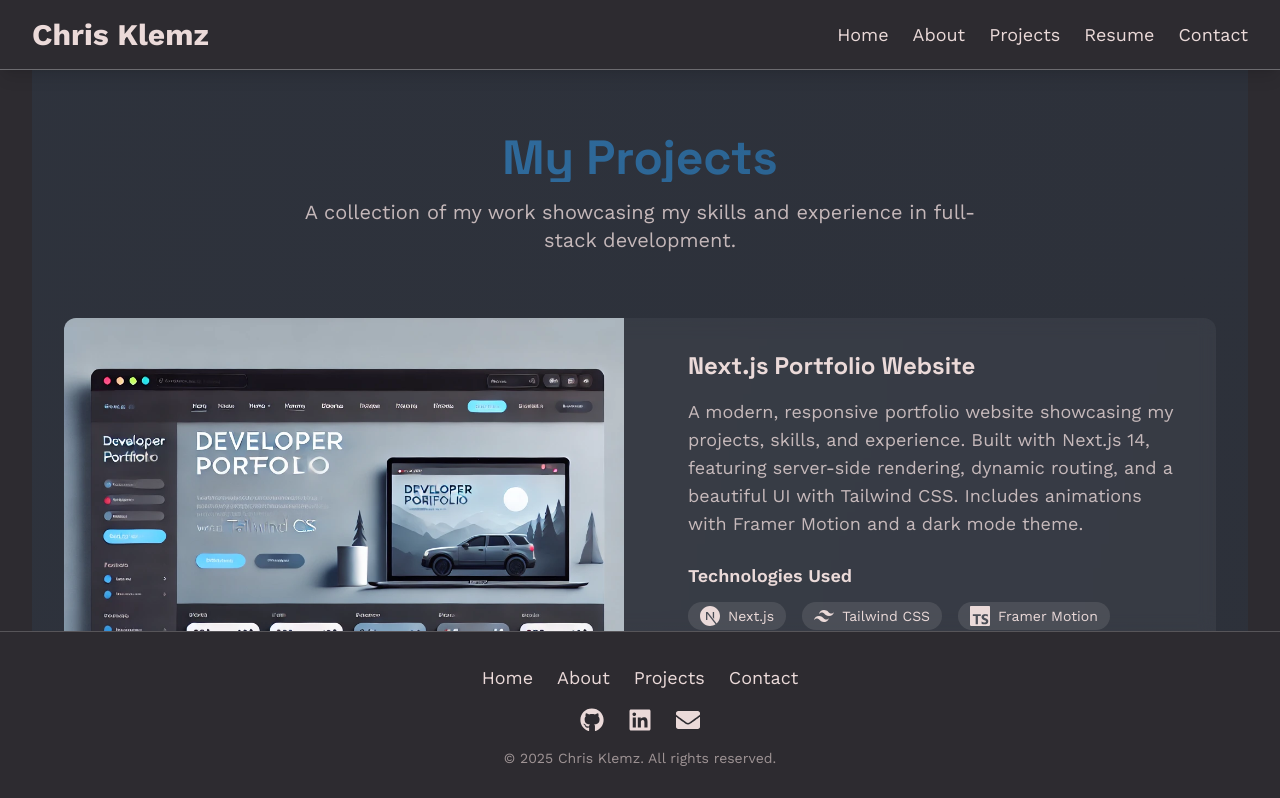
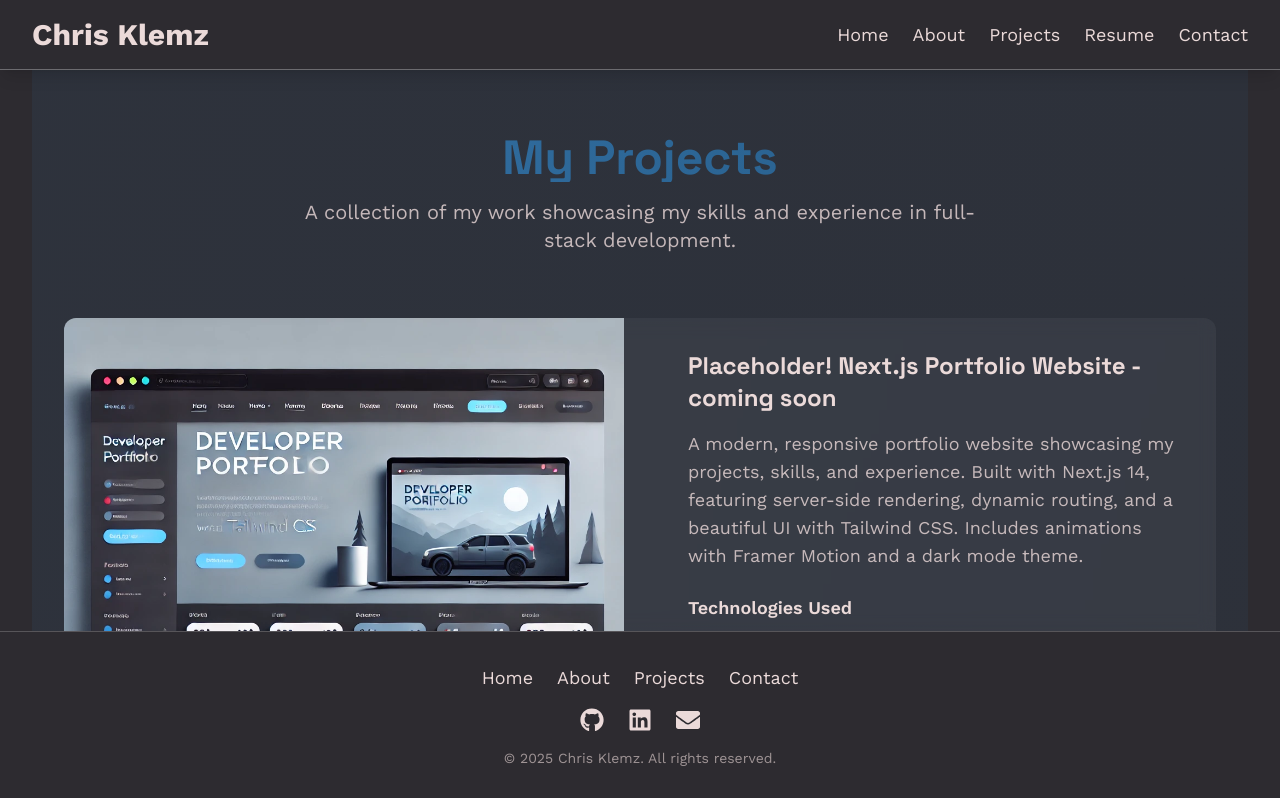
Before and after one commit to Crklemz/portfolio-website, a Next.js app: page /projects in a window 1280 px wide. Shown: the top 798 px of the page. Built offline with nearby package versions, Linux system fonts and the light colour scheme.

Commit message:
feat: conditional placeholder for projects page

```diff
--- a/src/app/data/projects.ts
+++ b/src/app/data/projects.ts
@@ -5,6 +5,7 @@ import { IconType } from "react-icons";
 export interface Project {
   id: string;
   title: string;
+  placeholder: boolean;
   description: string;
   fullDescription: string;
   tech: string[];
@@ -19,6 +20,7 @@ export const projects: Project[] = [
   {
     id: "portfolio",
     title: "Next.js Portfolio Website",
+    placeholder: true,
     description: "A sleek and modern developer portfolio built with Next.js and Tailwind CSS.",
     fullDescription: "A modern, responsive portfolio website showcasing my projects, skills, and experience. Built with Next.js 14, featuring server-side rendering, dynamic routing, and a beautiful UI with Tailwind CSS. Includes animations with Framer Motion and a dark mode theme.",
     tech: ["Next.js", "Tailwind CSS", "Framer Motion", "TypeScript"],
@@ -31,6 +33,7 @@ export const projects: Project[] = [
   {
     id: "blog-generator",
     title: "AI-Powered Blog Generator",
+    placeholder: true,
     description: "An AI-driven content generator that writes high-quality blog posts in seconds.",
     fullDescription: "A full-stack application that leverages OpenAI's GPT-4 API to generate high-quality blog content. Features include content customization, SEO optimization, and a user-friendly interface. Built with React, Node.js, and MongoDB for data persistence.",
     tech: ["React", "OpenAI API", "Node.js", "MongoDB"],
@@ -43,6 +46,7 @@ export const projects: Project[] = [
   {
     id: "ecommerce-dashboard",
     title: "E-Commerce Dashboard",
+    placeholder: true,
     description: "A dashboard for tracking sales, managing orders, and analyzing data in real time.",
     fullDescription: "A comprehensive e-commerce management system with real-time analytics, inventory management, and order processing. Features include sales tracking, customer analytics, and automated reporting. Built with Django, React, and PostgreSQL.",
     tech: ["Django", "React", "PostgreSQL", "Redux"],
@@ -55,6 +59,7 @@ export const projects: Project[] = [
   {
     id: "wordpress-plugins",
     title: "WordPress Plugin Suite",
+    placeholder: true,
     description: "A collection of custom WordPress plugins for enhanced functionality.",
     fullDescription: "A suite of custom WordPress plugins designed to enhance website functionality and user experience. Includes features like custom post types, advanced forms, and integration with external APIs. Built with PHP and JavaScript.",
     tech: ["PHP", "WordPress", "JavaScript", "MySQL"],
@@ -67,6 +72,7 @@ export const projects: Project[] = [
   {
     id: "cloud-manager",
     title: "Cloud Infrastructure Manager",
+    placeholder: true,
     description: "A tool for managing and monitoring cloud resources across multiple providers.",
     fullDescription: "A cloud infrastructure management tool that provides a unified interface for managing resources across AWS and Google Cloud. Features include resource monitoring, cost optimization, and automated scaling. Built with Python and using various cloud SDKs.",
     tech: ["Python", "AWS", "Google Cloud", "Docker"],
@@ -79,6 +85,7 @@ export const projects: Project[] = [
   {
     id: "chat-app",
     title: "Real-time Chat Application",
+    placeholder: true,
     description: "A modern chat application with real-time messaging and file sharing.",
     fullDescription: "A real-time chat application featuring instant messaging, file sharing, and group chat capabilities. Built with WebSocket for real-time communication, featuring end-to-end encryption and a responsive design. Uses React, Node.js, and MongoDB.",
     tech: ["React", "Node.js", "WebSocket", "MongoDB"],
--- a/src/app/projects/page.tsx
+++ b/src/app/projects/page.tsx
@@ -76,7 +76,7 @@ function ProjectsContent() {
                   />
                 </div>
                 <div className="p-8">
-                  <h3 className="text-2xl font-bold mb-4">{project.title}</h3>
+                  <h3 className="text-2xl font-bold mb-4">{project.placeholder ? "Placeholder! " + project.title + " - coming soon" : project.title}</h3>
                   <p className="text-lg mb-6 text-[var(--foreground)]/80">{project.fullDescription}</p>
 
                   <div className="mb-6">
```
